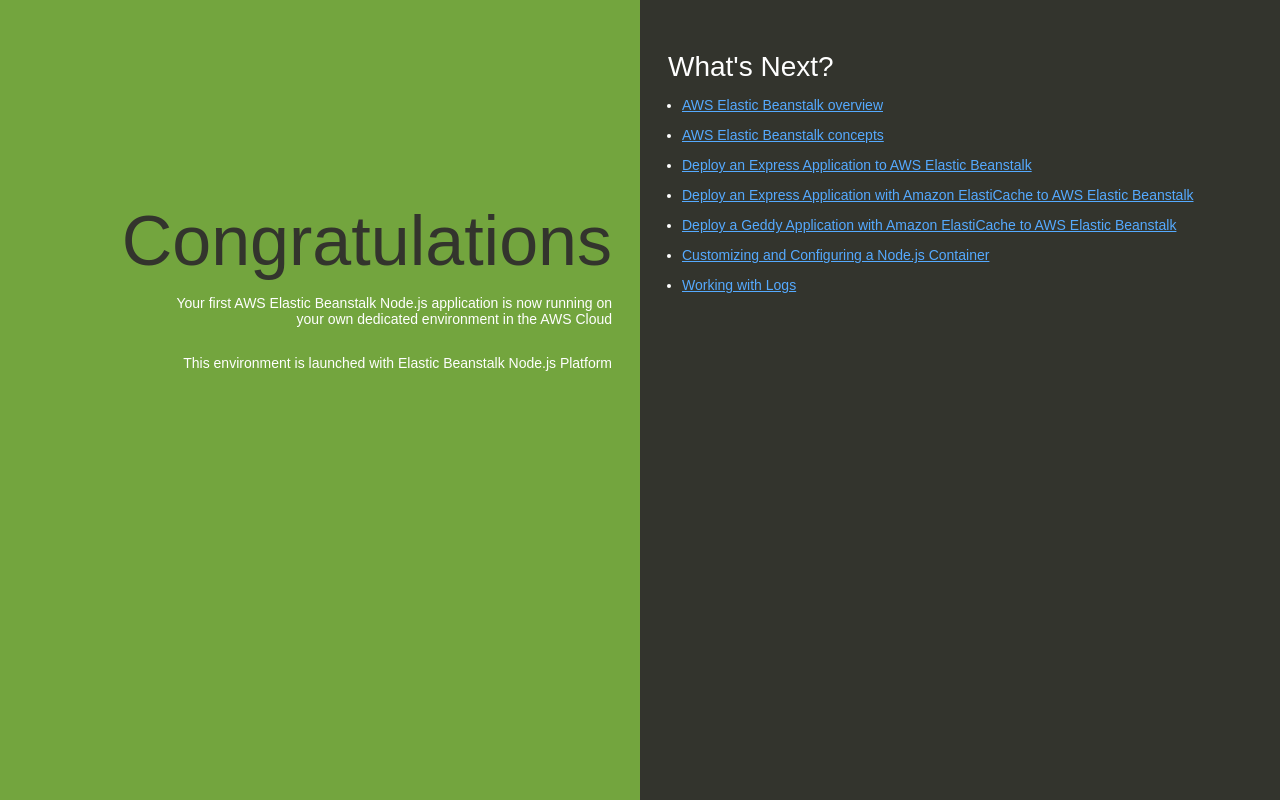
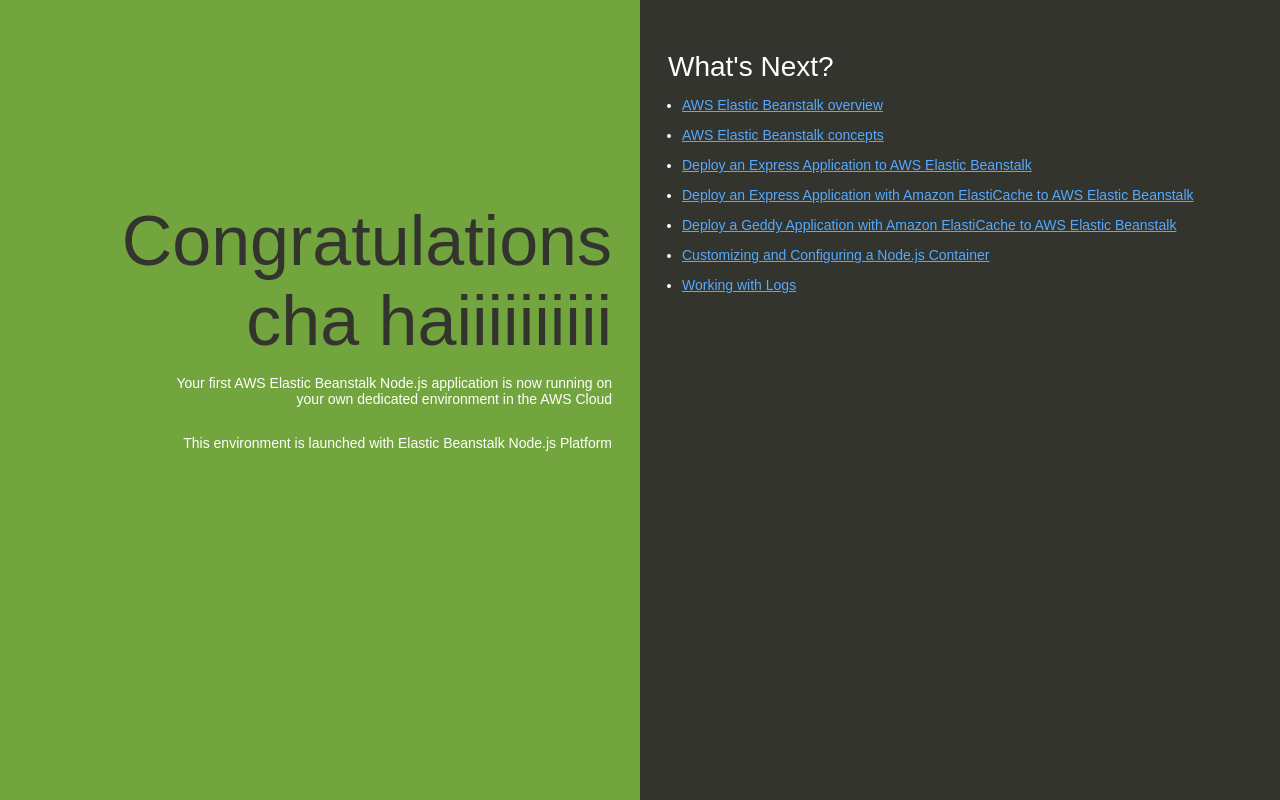
Before and after one commit to sauravshakya1/samplerepo, a website: page nodejs 2/index.html in a window 1280 px wide. Drawn offline with Linux system fonts and the light colour scheme.

Commit message:
changed congratulation to cha hai ..

```diff
--- a/nodejs 2/index.html
+++ b/nodejs 2/index.html
@@ -74,7 +74,7 @@
   </head>
   <body>
     <div class="textColumn">
-      <h1>Congratulations</h1>
+      <h1>Congratulations cha haiiiiiiiiii</h1>
       <p>Your first AWS Elastic Beanstalk Node.js application is now running on your own dedicated environment in the AWS Cloud</p>
       <p>This environment is launched with Elastic Beanstalk Node.js Platform</p>
     </div>
```
